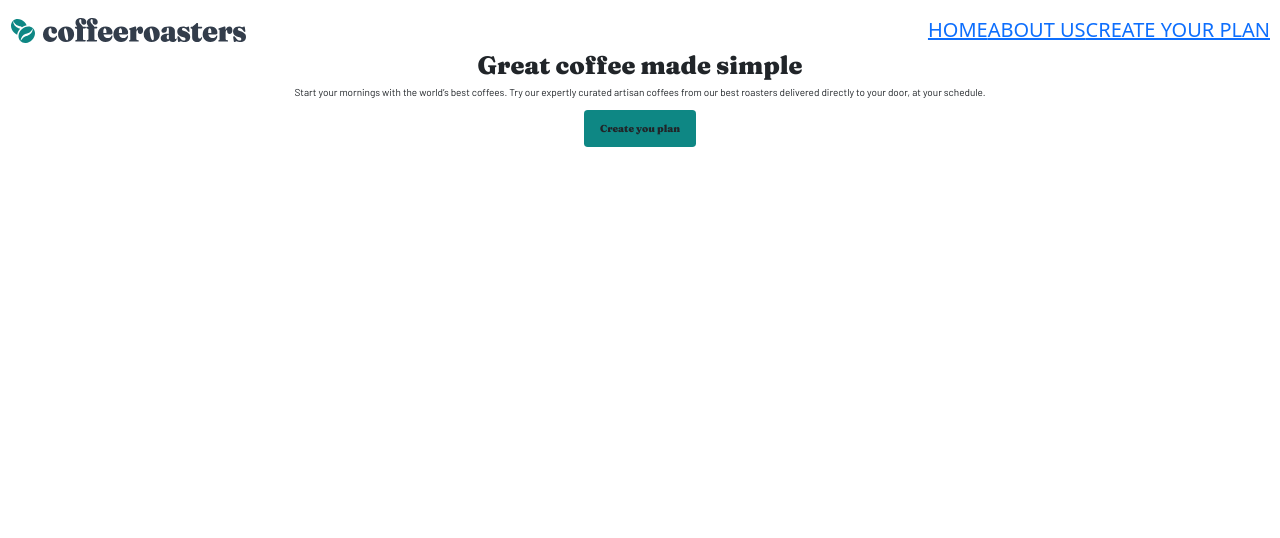
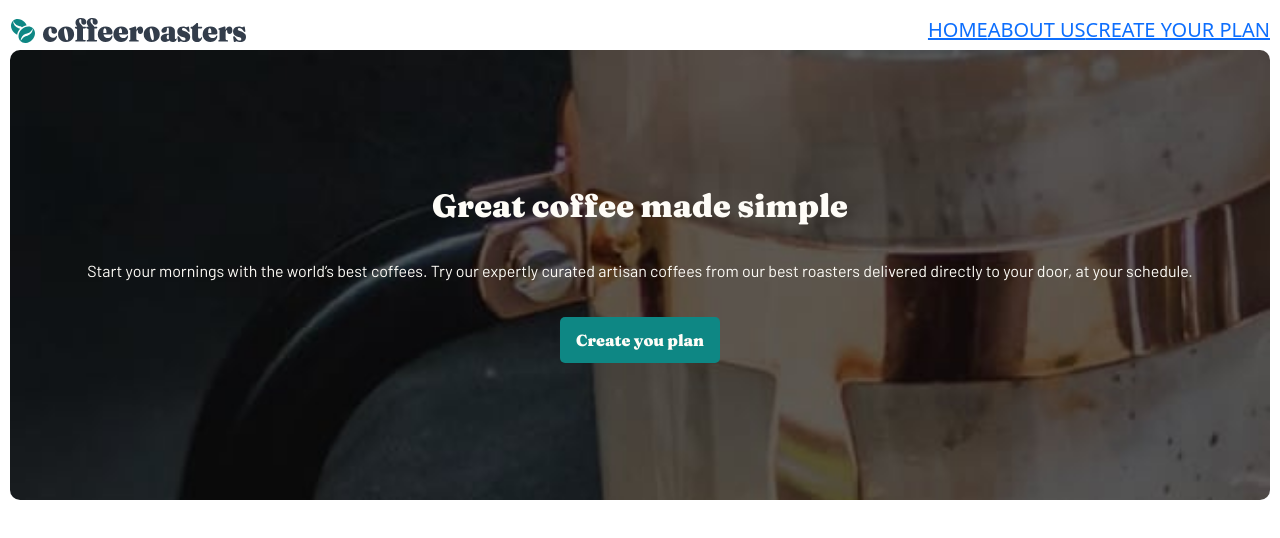
Before and after one commit to heiderick13/coffee-shop, a React (Vite) app: page / in a window 1280 px wide. Shown: the top 538 px of the page. Built offline with nearby package versions, Linux system fonts and the light colour scheme.

Commit message:
create home page

```diff
--- a/src/App.jsx
+++ b/src/App.jsx
@@ -1,18 +1,12 @@
 import Navbar from "./components/Navbar/Navbar";
+
+import { Outlet } from "react-router";
 
 function App() {
   return (
     <div className="p-3">
       <Navbar />
-      <div className="home-hero fraunces text-center rounded-4">
-        <h1>Great coffee made simple</h1>
-        <p className="barlow">
-          Start your mornings with the world’s best coffees. Try our expertly
-          curated artisan coffees from our best roasters delivered directly to
-          your door, at your schedule.
-        </p>
-        <button className="btn">Create you plan</button>
-      </div>
+      <Outlet />
     </div>
   );
 }
--- a/src/pages/Home/Home.css
+++ b/src/pages/Home/Home.css
@@ -0,0 +1,26 @@
+.main-btn {
+  font-size: 1.6rem;
+  color: var(--light-cream);
+}
+
+.home-hero {
+  flex-direction: column;
+  align-items: center;
+  justify-content: center;
+
+  background: url(../../assets/home/mobile/image-hero-coffeepress.jpg);
+  background-repeat: no-repeat;
+  background-size: cover;
+
+  line-height: 2;
+  min-height: 45rem;
+  color: var(--light-cream);
+}
+
+.home-hero h1 {
+  font-size: 3.2rem;
+}
+
+.home-hero p {
+  font-size: 1.6rem;
+}
--- a/src/pages/Home/Home.jsx
+++ b/src/pages/Home/Home.jsx
@@ -1,4 +1,6 @@
-import React from "react";
+import "./Home.css";
+
+import { Link } from "react-router-dom";
 
 function Home() {
   return (
@@ -9,7 +11,9 @@ function Home() {
         curated artisan coffees from our best roasters delivered directly to
         your door, at your schedule.
       </p>
-      <button className="btn main-btn rounded-3">Create you plan</button>
+      <Link to={"/subscribe"} className="btn main-btn rounded-3">
+        Create you plan
+      </Link>
     </div>
   );
 }
```
